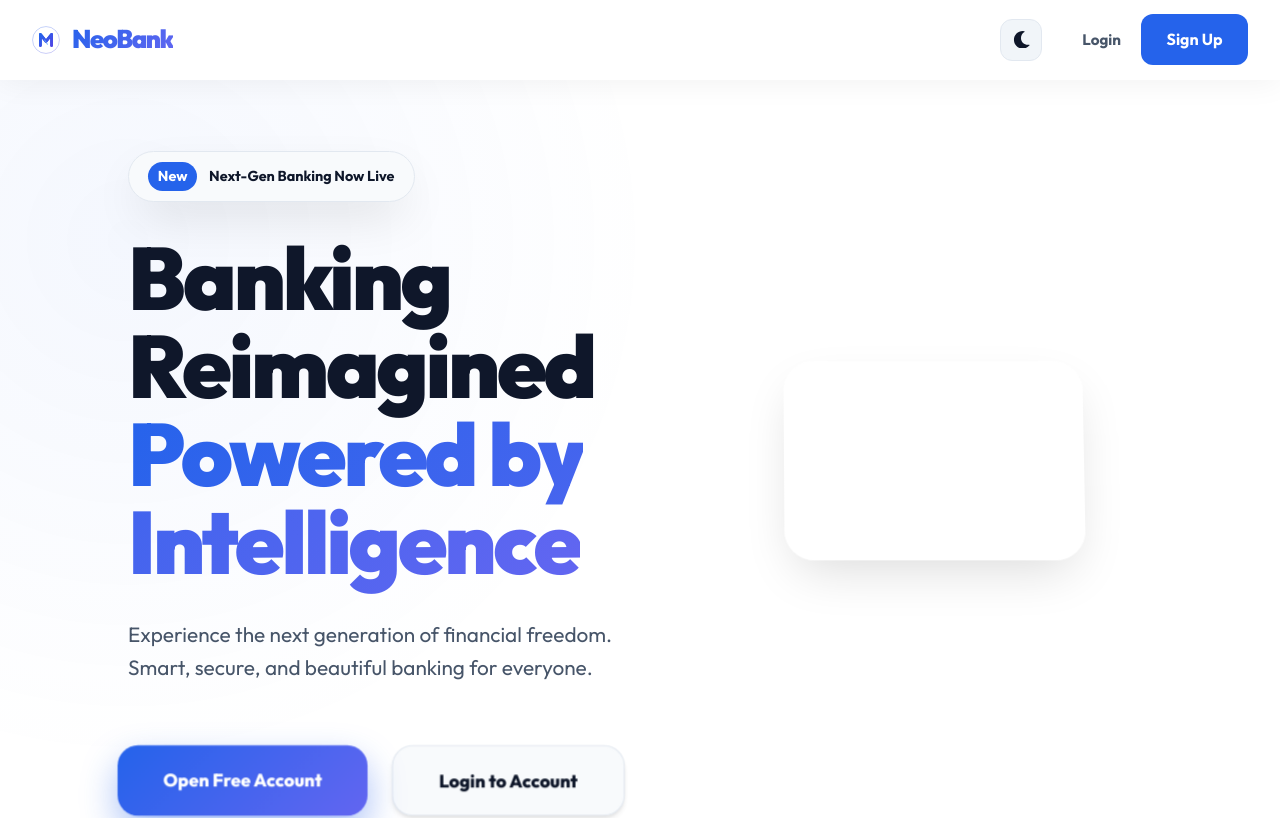
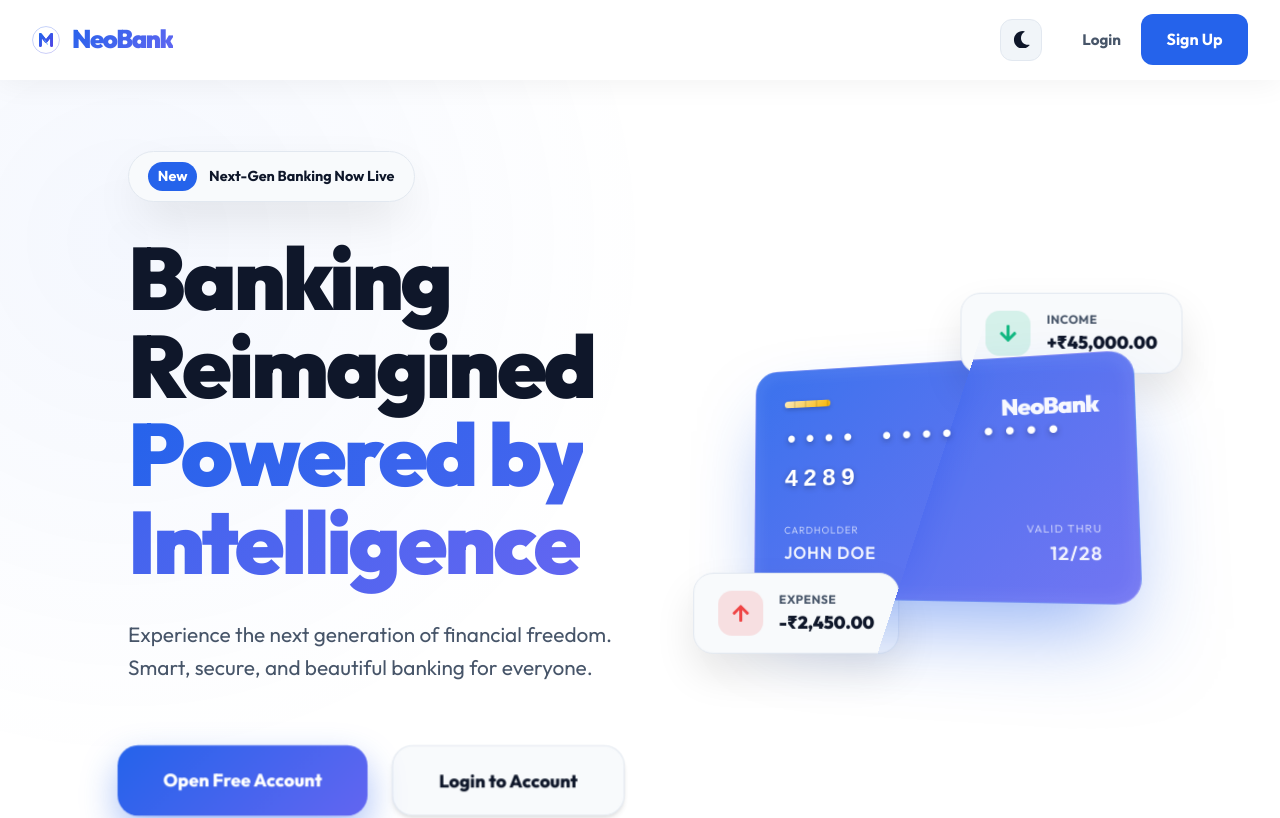
Before and after one commit to Jaiganesh474/NeoBank-Java-Project, a React (Vite) app in the folder frontend/: page / in a window 1280 px wide. Shown: the top 818 px of the page. Built offline with nearby package versions, Linux system fonts and the light colour scheme; no server answers.

Commit message:
feat: implement modern Home page with interactive 3D hero section and feature display.

```diff
--- a/frontend/src/pages/Home.css
+++ b/frontend/src/pages/Home.css
@@ -121,6 +121,121 @@
     z-index: 5;
     min-height: 500px;
     transform-style: preserve-3d;
+    position: relative;
+    perspective: 1200px;
+}
+
+.floating-card-ui {
+    width: 380px;
+    height: 240px;
+    background: linear-gradient(135deg, rgba(37, 99, 235, 0.9), rgba(99, 102, 241, 0.9));
+    backdrop-filter: blur(20px);
+    -webkit-backdrop-filter: blur(20px);
+    border: 1px solid rgba(255, 255, 255, 0.2);
+    border-radius: 24px;
+    box-shadow: 0 40px 80px -20px rgba(37, 99, 235, 0.5), inset 0 0 20px rgba(255, 255, 255, 0.1);
+    padding: 2rem;
+    display: flex;
+    flex-direction: column;
+    justify-content: space-between;
+    color: white;
+    z-index: 2;
+    transform-style: preserve-3d;
+}
+
+.card-chip {
+    width: 50px;
+    height: 38px;
+    background: linear-gradient(135deg, #fceabb, #f8b500);
+    border-radius: 8px;
+    position: relative;
+    overflow: hidden;
+    margin-bottom: 1rem;
+    box-shadow: 0 2px 5px rgba(0, 0, 0, 0.2);
+}
+
+.card-chip::after {
+    content: '';
+    position: absolute;
+    width: 100%;
+    height: 100%;
+    background: repeating-linear-gradient(90deg, transparent, transparent 10px, rgba(0, 0, 0, 0.1) 10px, rgba(0, 0, 0, 0.1) 12px);
+}
+
+.card-logo {
+    position: absolute;
+    top: 2rem;
+    right: 2rem;
+    font-size: 1.4rem;
+    font-weight: 900;
+    letter-spacing: -1px;
+    opacity: 0.95;
+    font-family: inherit;
+}
+
+.card-number {
+    font-family: 'Courier New', Courier, monospace;
+    font-size: 1.6rem;
+    letter-spacing: 5px;
+    margin: auto 0 1.5rem;
+    text-shadow: 0 2px 6px rgba(0, 0, 0, 0.3);
+    font-weight: 600;
+}
+
+.card-footer {
+    display: flex;
+    justify-content: space-between;
+    align-items: flex-end;
+    font-family: 'Courier New', Courier, monospace;
+    opacity: 0.9;
+    text-transform: uppercase;
+    letter-spacing: 1px;
+}
+
+.card-name,
+.card-exp {
+    font-size: 1.1rem;
+    font-weight: 600;
+}
+
+.floating-badge {
+    position: absolute;
+    background: var(--surface);
+    border: 1px solid var(--surface-border);
+    padding: 1rem 1.5rem;
+    border-radius: 20px;
+    display: flex;
+    align-items: center;
+    gap: 1rem;
+    box-shadow: 0 20px 40px rgba(0, 0, 0, 0.1);
+    z-index: 3;
+    backdrop-filter: blur(10px);
+}
+
+.badge-income {
+    top: 10%;
+    right: -5%;
+}
+
+.badge-expense {
+    bottom: 15%;
+    left: -5%;
+    z-index: 1;
+}
+
+.badge-icon {
+    width: 45px;
+    height: 45px;
+    border-radius: 14px;
+    display: flex;
+    justify-content: center;
+    align-items: center;
+    font-size: 1.2rem;
+}
+
+.badge-info {
+    display: flex;
+    flex-direction: column;
 }
 
 /* Features Grid */
--- a/frontend/src/pages/Home.jsx
+++ b/frontend/src/pages/Home.jsx
@@ -2,7 +2,7 @@ import React from 'react';
 import Navbar from '../components/Navbar';
 import { motion } from 'framer-motion';
 import { Link } from 'react-router-dom';
-import { FaShieldAlt, FaBolt, FaChartLine, FaRobot, FaPalette } from 'react-icons/fa';
+import { FaShieldAlt, FaBolt, FaChartLine, FaRobot, FaPalette, FaArrowUp, FaArrowDown } from 'react-icons/fa';
 import Footer from '../components/Footer';
 import './Home.css';
 
@@ -64,14 +64,53 @@ const Home = () => {
                     </motion.div>
                 </div>
                 <div className="hero-visual-3d">
-                    <div className="abstract-shape"></div>
-                    {/* Floating Cards or 3D Elements could go here */}
                     <motion.div
-                        className="glass-panel-premium"
-                        style={{ width: '300px', height: '200px', borderRadius: '30px' }}
-                        animate={{ y: [0, -20, 0], rotateX: [0, 5, 0] }}
-                        transition={{ duration: 4, repeat: Infinity }}
-                    />
+                        className="floating-card-ui"
+                        animate={{ y: [0, -20, 0], rotateX: [5, 10, 5], rotateY: [-15, -10, -15] }}
+                        transition={{ duration: 6, repeat: Infinity, ease: "easeInOut" }}
+                    >
+                        <div className="card-chip"></div>
+                        <div className="card-logo">NeoBank</div>
+                        <div className="card-number">•••• •••• •••• 4289</div>
+                        <div className="card-footer">
+                            <div style={{ display: 'flex', flexDirection: 'column' }}>
+                                <span style={{ fontSize: '0.65rem', opacity: 0.7 }}>CARDHOLDER</span>
+                                <span className="card-name">JOHN DOE</span>
+                            </div>
+                            <div style={{ display: 'flex', flexDirection: 'column', textAlign: 'right' }}>
+                                <span style={{ fontSize: '0.65rem', opacity: 0.7 }}>VALID THRU</span>
+                                <span className="card-exp">12/28</span>
+                            </div>
+                        </div>
+                    </motion.div>
+
+                    <motion.div
+                        className="floating-badge badge-income"
+                        animate={{ y: [0, 15, 0], x: [0, 10, 0] }}
+                        transition={{ duration: 4, repeat: Infinity, ease: "easeInOut", delay: 0.5 }}
+                    >
+                        <div className="badge-icon" style={{ background: 'rgba(16, 185, 129, 0.15)', color: 'var(--success)' }}>
+                            <FaArrowDown />
+                        </div>
+                        <div className="badge-info">
+                            <span style={{ fontSize: '0.75rem', color: 'var(--text-muted)', fontWeight: 700, textTransform: 'uppercase', letterSpacing: '0.5px' }}>Income</span>
+                            <strong style={{ fontSize: '1.1rem', color: 'var(--text-main)', fontWeight: 900 }}>+₹45,000.00</strong>
+                        </div>
+                    </motion.div>
+
+                    <motion.div
+                        className="floating-badge badge-expense"
+                        animate={{ y: [0, -15, 0], x: [0, -10, 0] }}
+                        transition={{ duration: 4.5, repeat: Infinity, ease: "easeInOut", delay: 1 }}
+                    >
+                        <div className="badge-icon" style={{ background: 'rgba(239, 68, 68, 0.15)', color: 'var(--error)' }}>
+                            <FaArrowUp />
+                        </div>
+                        <div className="badge-info">
+                            <span style={{ fontSize: '0.75rem', color: 'var(--text-muted)', fontWeight: 700, textTransform: 'uppercase', letterSpacing: '0.5px' }}>Expense</span>
+                            <strong style={{ fontSize: '1.1rem', color: 'var(--text-main)', fontWeight: 900 }}>-₹2,450.00</strong>
+                        </div>
+                    </motion.div>
                 </div>
             </section>
 
```
